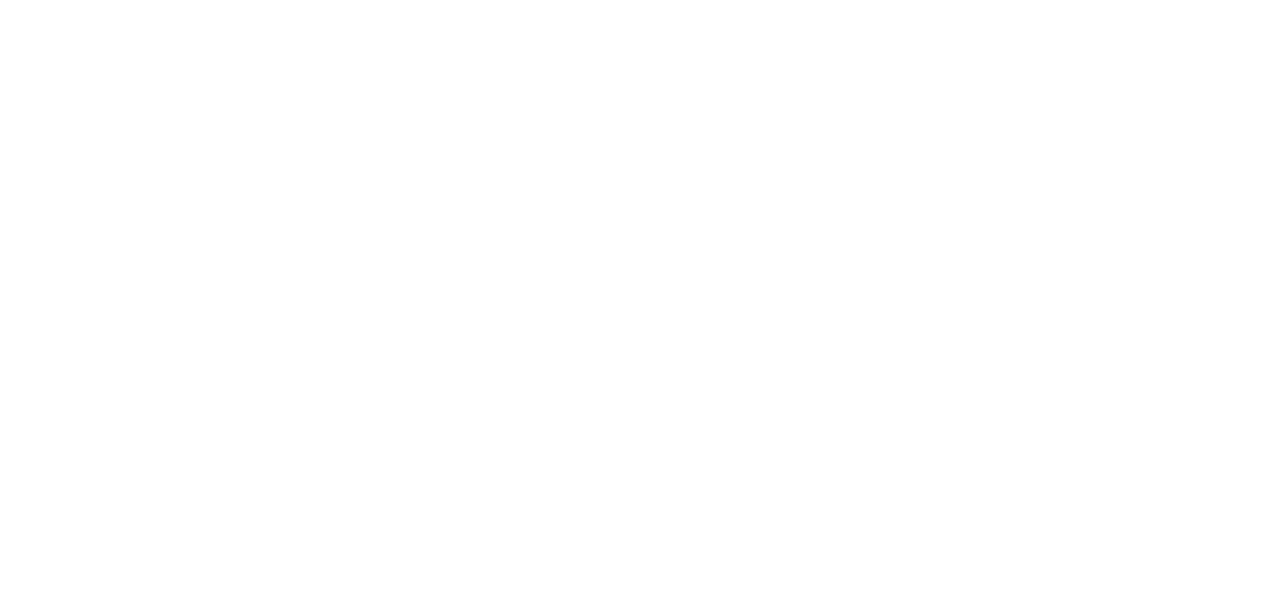
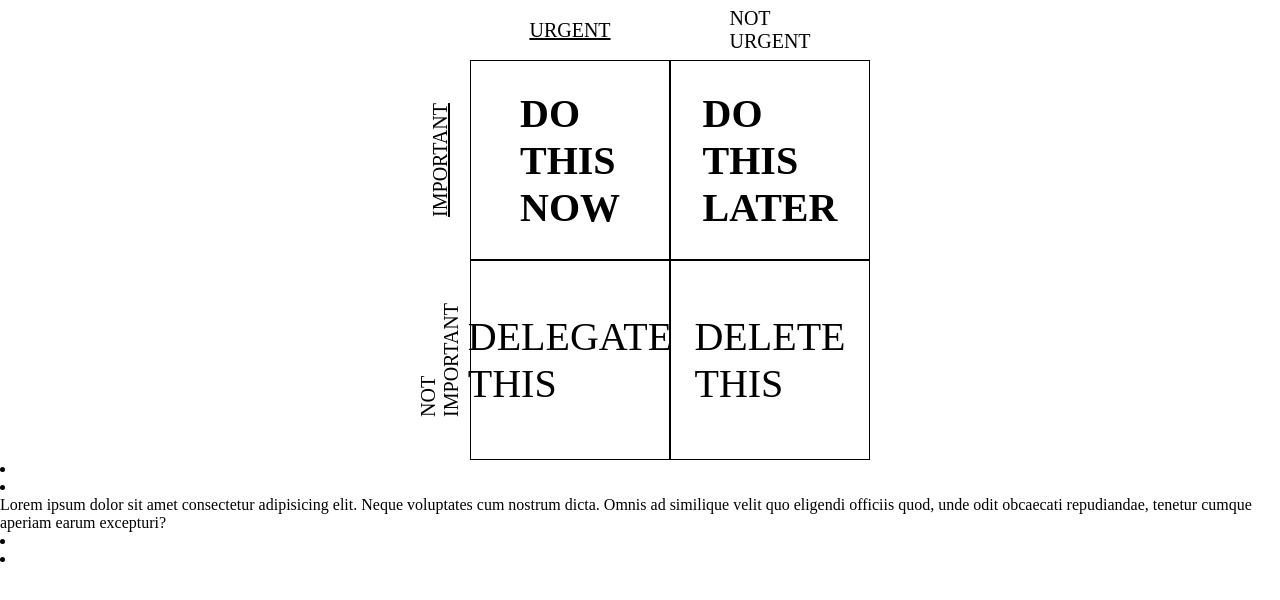
Before and after one commit to ParkDalJae/23_02_16, a plain HTML site: page new.html in a window 1280 px wide. Drawn offline with Linux system fonts and the light colour scheme.

Commit message:
230216-1559

```diff
--- /dev/null
+++ b/css/matrix.css
@@ -0,0 +1,69 @@
+*{
+  margin: 0px;
+  box-sizing: border-box;
+}
+.flex-fam{
+  display: flex;
+  align-items: center;
+  justify-content: center;
+}
+.tot{
+  flex-direction: column;
+}
+.div-table{
+  flex-direction: column;
+}
+.row-line{
+  flex-direction: row;
+}
+.blank{
+  width: 60px;
+  height: 60px;
+}
+.top-line, .top-line2{
+  font-size: 20px;
+  width: 200px;
+  height: 60px;
+}
+.top-line{
+
+}
+.top-line2{
+
+}
+.left-line, .left-line2{
+  transform: rotate(270deg);
+  font-size: 20px;
+  width: 60px;
+  height: 200px;
+}
+.left-line{
+
+}
+.left-line2{
+
+}
+.l-t, .r-t, .l-d, .r-d{
+  font-size: 40px;
+  width: 200px;
+  height: 200px;
+  border: 1px black solid;
+}
+.l-t{
+  font-weight: bold;
+}
+.r-t{
+  font-weight: bold;
+
+}
+.l-d{
+
+}
+.r-d{
+
+}
+.main>p{
+  margin-top: 50px;
+  margin-left: 50px;
+  font-size: 50px;
+}
--- a/new.html
+++ b/new.html
@@ -4,9 +4,46 @@
   <meta charset="UTF-8">
   <meta http-equiv="X-UA-Compatible" content="IE=edge">
   <meta name="viewport" content="width=device-width, initial-scale=1.0">
-  <title>Document</title>
+  <link rel="stylesheet" href="css/matrix.css">
+  <title>아이젠하워 매트릭스</title>
+  <style></style>
 </head>
 <body>
+  <div class="tot flex-fam">
+    <div class="div-table flex-fam">
+      <div class="row-line flex-fam">
+        <div class="blank flex-fam"></div>
+        <div class="top-line flex-fam"><u>URGENT</u></div>
+        <div class="top-line2 flex-fam">NOT<br>URGENT</div>
+      </div>
+      <div class="row-line flex-fam">
+        <div class="left-line flex-fam"><u>IMPORTANT</u></div>
+        <div class="l-t flex-fam">DO<br>THIS<br>NOW</div>
+        <div class="r-t flex-fam">DO<br>THIS<br>LATER</div>
+      </div>
+      <div class="row-line flex-fam">
+        <div class="left-line2 flex-fam">NOT<br>IMPORTANT</div>
+        <div class="l-d flex-fam">DELEGATE<br>THIS</div>
+        <div class="r-d flex-fam">DELETE<br>THIS</div>
+      </div>
+    </div>    <!-- 표 끝 -->
 
+    <div class="main">      <!-- 본문 -->
+      <li>
+
+      </li>
+      <li>
+        <p>
+          Lorem ipsum dolor sit amet consectetur adipisicing elit. Neque voluptates cum nostrum dicta. Omnis ad similique velit quo eligendi officiis quod, unde odit obcaecati repudiandae, tenetur cumque aperiam earum excepturi?
+        </p>
+      </li>
+      <li>
+
+      </li>
+      <li>
+
+      </li>
+    </div>
+  </div>
 </body>
 </html>
```
